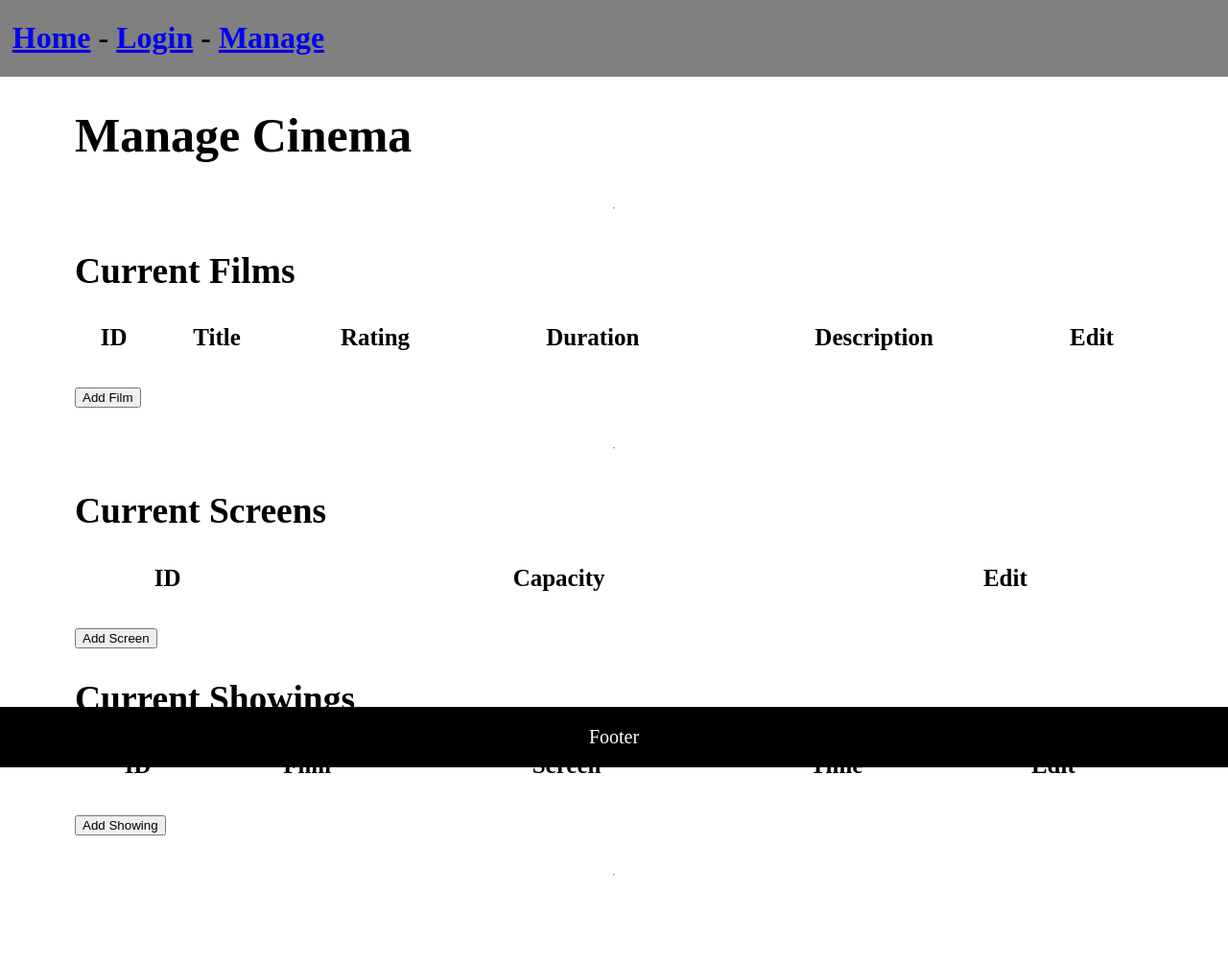
After one commit to KarlTal/desd_group_project, a Django app: page /account/CinemaManager/ in a window 1280 px wide. The commit adds this page. Shown: the whole page at 96% size. Run offline with Django 4.2, Linux system fonts and the light colour scheme; lists and menus that the app fills with data are empty.

Commit message:
commit CinemaManage

```diff
--- /dev/null
+++ b/DESD_Project/CinemaManager/templates/CinemaManager/home.html
@@ -0,0 +1,99 @@
+{% extends 'CinemaManager/parent.html' %}
+
+{% block page %}
+
+
+<h1>Manage Cinema</h1>
+
+<hr class="solid">
+
+<div>
+    <h2>Current Films</h2>
+
+    <table style="width:100%">
+        <tr>
+            <th>ID</th>
+            <th>Title</th>
+            <th>Rating</th>
+            <th>Duration</th>
+            <th>Description</th>
+            <th>Edit</th>
+        </tr>
+        {% for film in films %}
+        <tr>
+            <td>{{film.id}}</td>
+            <td>{{film.title}}</td>
+            <td>{{film.age_rating}}</td>
+            <td>{{film.duration}} Minutes</td>
+            <td>{{film.description}}</td>
+            <td><a href="/update_film/{{film.id}}">Modify</a></td>
+        </tr>
+        {% endfor %}
+    </table>
+
+    <br>
+
+    <input type="submit" class="button" onclick="window.location.href='add_film/'" value="Add Film"/>
+</div>
+
+<br>
+
+<hr class="solid">
+
+<div class="float-container">
+    <div class="float-child">
+    <h2>Current Screens</h2>
+
+    <table style="width:100%">
+        <tr>
+            <th>ID</th>
+            <th>Capacity</th>
+            <th>Edit</th>
+        </tr>
+        {% for screen in screens %}
+        <tr>
+            <td>{{screen.screen_id}}</td>
+            <td>{{screen.capacity}}</td>
+            <td><a href="/delete_screen/{{screen.screen_id}}">Delete</a></td>
+        </tr>
+        {% endfor %}
+    </table>
+
+    <br>
+
+    <input type="submit" class="button" onclick="window.location.href='add_screen/'" value="Add Screen"/>
+</div>
+
+<div class="float-child">
+    <h2>Current Showings</h2>
+
+    <table style="width:100%">
+        <tr>
+            <th>ID</th>
+            <th>Film</th>
+            <th>Screen</th>
+            <th>Time</th>
+            <th>Edit</th>
+        </tr>
+        {% for showing in showings %}
+        <tr>
+            <td>{{showing.id}}</td>
+            <td>{{showing.film}}</td>
+            <td>{{showing.screen}}</td>
+            <td>{{showing.time}}</td>
+            <td><a href="/update_showing/{{showing.id}}">Modify</a></td>
+        </tr>
+        {% endfor %}
+    </table>
+
+    <br>
+
+    <input type="submit" class="button" onclick="window.location.href='add_showing/'" value="Add Showing"/>
+</div>
+</div>
+
+<br>
+
+<hr class="solid">
+
+{% endblock %}
--- /dev/null
+++ b/DESD_Project/CinemaManager/templates/CinemaManager/parent.html
@@ -0,0 +1,4 @@
+{% extends 'UWEFlix/parent.html' %}
+
+{% load static %}
+<link rel="stylesheet" href="{% static 'CinemaManager/main.css' %}">
--- a/DESD_Project/CinemaManager/urls.py
+++ b/DESD_Project/CinemaManager/urls.py
@@ -5,8 +5,21 @@ from . import views
 
 urlpatterns = [
     # Generic URLs.
-    path('home', views.cinemaManagerHome, name='Homepage'),
+    path('', views.home, name='Dashboard'),
 
+    # Film related URLs.
+    path('add_film/', views.add_film, name='Add a new Film'),
+    path('update_film/<film_id>', views.update_film, name='Update a Films information'),
+    path('delete_film/<film_id>', views.delete_film, name='Delete a Film'),
+
+    # Screen related URLs.
+    path('add_screen/', views.add_screen, name='Add a Screen'),
+    path('delete_screen/<screen_id>', views.delete_screen, name='Delete a Screen'),
+
+    # Showings related URLs.
+    path('add_showing/', views.add_showing, name='Add Showing'),
+    path('update_showing/<showing_id>', views.update_showing, name='Update a Showing'),
+    path('delete_showing/<showing_id>', views.delete_showing, name='Delete a Showing')
 ]
 
 urlpatterns += staticfiles_urlpatterns()
--- a/DESD_Project/CinemaManager/views.py
+++ b/DESD_Project/CinemaManager/views.py
@@ -1,6 +1,122 @@
-from django.contrib.auth import authenticate, login, logout
-from .forms import *
 from django.shortcuts import render, redirect
 
-def cinemaManagerHome(request):
-    return render(request, 'CinemaManager/cinemaManagerHome.html', {})
+from .forms import *
+from .models import *
+
+
+def home(request):
+    return render(request, 'CinemaManager/home.html', {})
+
+
+# The handler for the adding film page.
+def add_film(request):
+    # If request is POST and the form used on the page is valid, save it to the database.
+    if request.POST:
+        form = FilmForm(request.POST)
+        if form.is_valid():
+            form.save()
+        return redirect(home)
+
+    # Render the page.
+    return render(request, 'CinemaManager/add_film.html', {'form': FilmForm})
+
+
+# The handler for the film information updating page.
+def update_film(request, film_id):
+    # If the film_id exists and the form is valid, update the Film database object with the data from the form.
+    if film_id:
+        lookup = Film.objects.get(id=film_id)
+        form = FilmForm(request.POST or None, instance=lookup)
+
+        if form.is_valid():
+            form.save()
+            return redirect(home)
+
+        # Render the page.
+        return render(request, 'CinemaManager/update_film.html', {'film': lookup, 'form': form})
+
+    # Redirect back to the homepage.
+    return redirect(home)
+
+
+# The handler for deleting a film.
+def delete_film(request, film_id):
+    # If a film_id exists, lookup the film and also any showings that contain that film. If there exists a showing
+    # that is displaying that film, send an error message to the user. Otherwise, delete the Film.
+    if film_id:
+        lookup = Film.objects.get(id=film_id)
+        showing = Showing.objects.filter(film=lookup)
+
+        if showing:
+            form = FilmForm(request.POST or None, instance=lookup)
+            error_msg = "You cannot delete a Film that has a Showing!"
+            return render(request, 'CinemaManager/update_film.html', {'film': lookup, 'form': form, 'error': error_msg})
+
+        lookup.delete()
+
+    # Redirect back to the homepage.
+    return redirect(home)
+
+
+# The handler for adding a new screen page.
+def add_screen(request):
+    if request.POST:
+        form = ScreenForm(request.POST)
+        if form.is_valid():
+            form.save()
+        return redirect(home)
+
+    # Render the page.
+    return render(request, 'CinemaManager/add_screen.html', {'form': ScreenForm})
+
+
+# The handler for deleting a screen.
+def delete_screen(request, screen_id):
+    # If a screen_id is provided, lookup the Screen object and delete it.
+    if screen_id:
+        lookup = Screen.objects.get(screen_id=screen_id)
+        lookup.delete()
+
+    # Redirect back to the homepage.
+    return redirect(home)
+
+
+# The handler for adding a showing page.
+def add_showing(request):
+    if request.POST:
+        form = ShowingForm(request.POST)
+        if form.is_valid():
+            form.save()
+        return redirect(home)
+
+    # Render the page.
+    return render(request, 'CinemaManager/add_showing.html', {'form': ShowingForm})
+
+
+# The handler for the showing information updating page.
+def update_showing(request, showing_id):
+    # If the showing_id exists and the form is valid, update the Showing database object with the data from the form.
+    if showing_id:
+        lookup = Showing.objects.get(id=showing_id)
+        if lookup:
+            form = ShowingForm(request.POST or None, instance=lookup)
+            if form.is_valid():
+                form.save()
+                return redirect(home)
+
+            # Render the page.
+            return render(request, 'CinemaManager/update_showing.html', {'showing': lookup, 'form': form})
+
+    # Redirect back to the homepage.
+    return redirect(home)
+
+
+# The handler for deleting a showing.
+def delete_showing(request, showing_id):
+    # If a showing_id is provided, lookup the Showing object and delete it.
+    if showing_id:
+        lookup = Showing.objects.get(id=showing_id)
+        lookup.delete()
+
+    # Redirect back to the homepage.
+    return redirect(home)
--- a/DESD_Project/UWEFlix/templates/UWEFlix/parent.html
+++ b/DESD_Project/UWEFlix/templates/UWEFlix/parent.html
@@ -13,9 +13,11 @@
 
 <div class="top_bar">
     {% if request.user.is_anonymous %}
-        <h1><a href="/">Home</a> - <a href="{% url 'Login' %}">Login</a></h1>
+        <h1><a href="/">Home</a> - <a href="{% url 'Login' %}">Login</a> -
+            <a href="{% url 'Dashboard' %}">Manage</a></h1>
     {% else %}
-        <h1><a href="/">Home</a> - Hello, {{request.user.first_name}} <a href="{% url 'Logout' %}">Logout</a></h1>
+        <h1><a href="/">Home</a> - Hello, {{request.user.first_name}} <a href="{% url 'Logout' %}">Logout</a> -
+            <a href="{% url 'Dashboard' %}">Manage</a></h1>
     {% endif %}
 </div>
 
```
Also changed, not shown: DESD_Project/CinemaManager/forms.py (+37 -0 lines), DESD_Project/CinemaManager/models.py (+29 -1 lines), DESD_Project/CinemaManager/templates/CinemaManager/add_film.html (added, +19 -0 lines), DESD_Project/CinemaManager/templates/CinemaManager/add_screen.html (added, +19 -0 lines), DESD_Project/CinemaManager/templates/CinemaManager/add_showing.html (added, +19 -0 lines), DESD_Project/CinemaManager/templates/CinemaManager/cinemaManagerHome.html (deleted, +0 -28 lines), DESD_Project/CinemaManager/templates/CinemaManager/update_film.html (added, +28 -0 lines), DESD_Project/CinemaManager/templates/CinemaManager/update_showing.html (added, +24 -0 lines).
